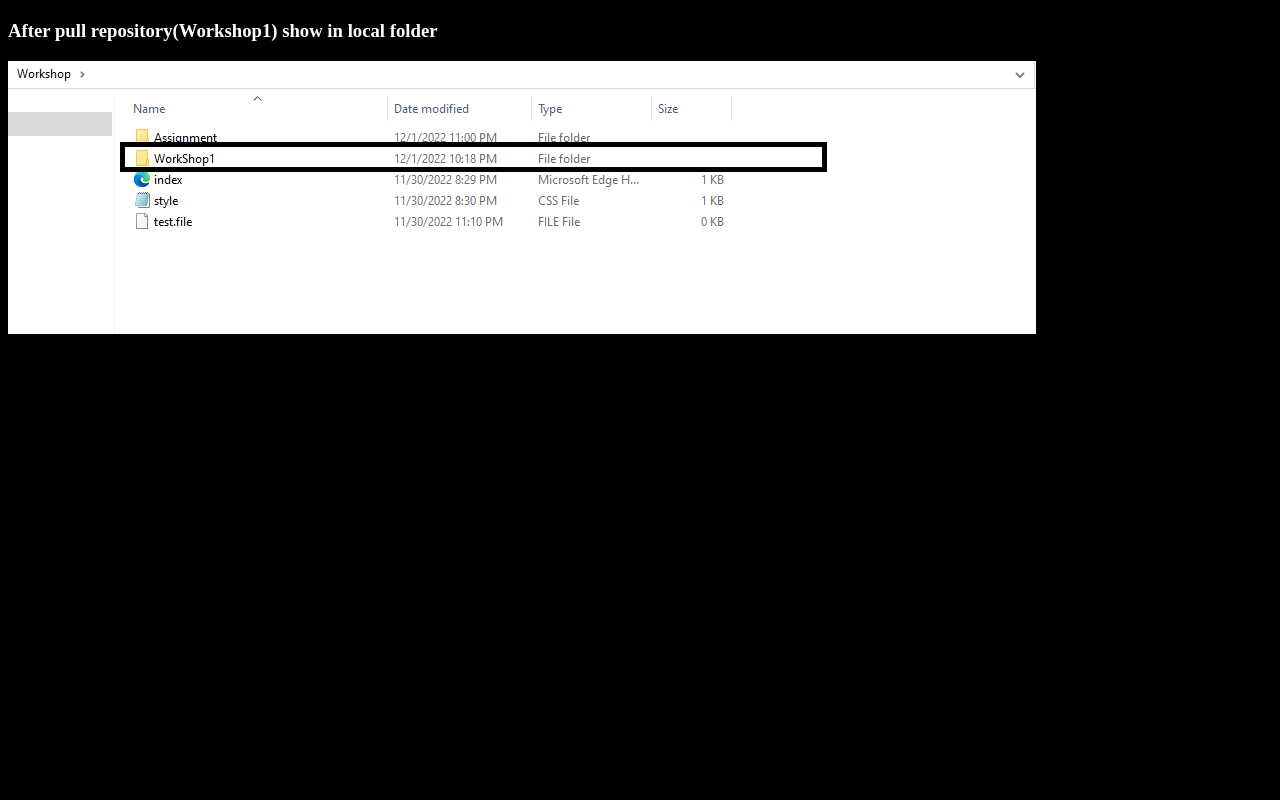
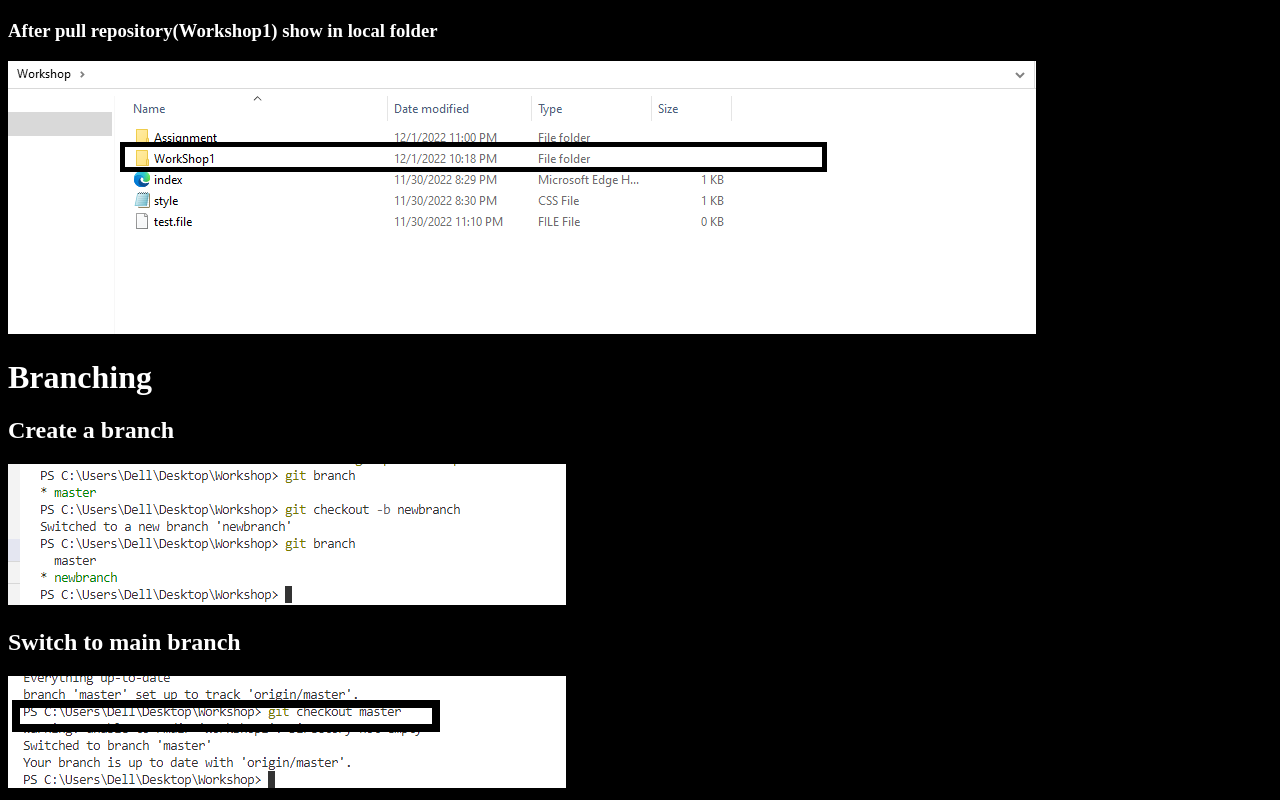
Before and after one commit to TanzeelaMunir1/WorkShop1, a plain HTML site: page Assignment/index1.html in a window 1280 px wide. Shown: the part 8065-8865 px from the top of the page. Before the commit the page ends 8411 px from the top, so only its background shows below. Drawn offline with Linux system fonts and the light colour scheme.

Commit message:
updated again

```diff
--- a/Assignment/index1.html
+++ b/Assignment/index1.html
@@ -84,6 +84,11 @@
         <img src="pull.png" alt="ERROR">
         <h3>After pull  repository(Workshop1) show in local folder</h3>
         <img src="pull1.png" alt="ERROR">
+        <h1>Branching</h1>
+        <h2>Create a branch</h2>
+        <img src="branching.png" alt="error!">
+        <h2>Switch to main branch </h2>
+        <img src="branch1.png" alt="error!">
     </div>
 </body>
 </html>
```
Also changed, not shown: Assignment/branch1.png (added), Assignment/branching.png (added).
